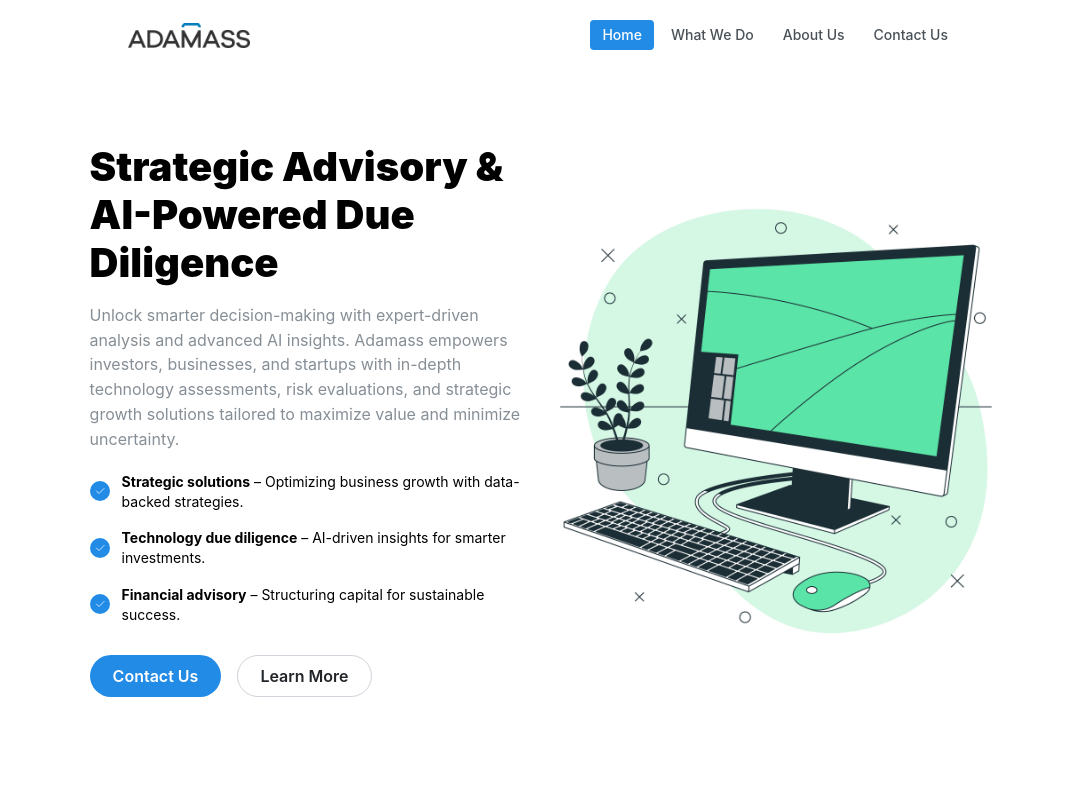
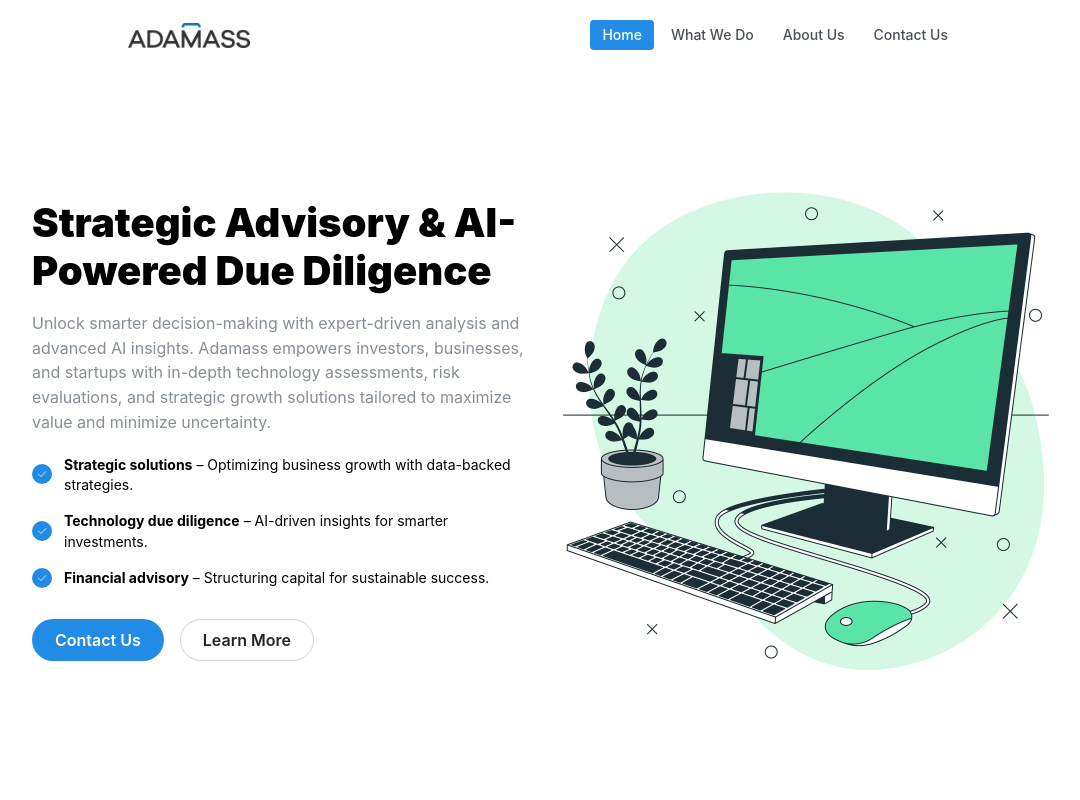
Before and after one commit to KotteJR/ADAMASSTESTFINAL, a Next.js app: page / in a window 1280 px wide. Shown: the top 800 px of the page, without its empty margins (96-1176 px from the left). Built offline with nearby package versions, Linux system fonts and the light colour scheme.

Commit message:
more aesthetic fixes

```diff
--- a/app/styles/HeroBullets.module.scss
+++ b/app/styles/HeroBullets.module.scss
@@ -13,12 +13,12 @@ $mantine-breakpoint-md: 768px;
   margin: 0 auto;
   position: relative;
 
-  @media (max-width: 1024px) {
+  @media (max-width: 100vw) {
     flex-direction: column;
     text-align: left;
     padding-top: 100px !important; /* Extra space for mobile */
-    padding-left: 5%; /* Adjust padding for medium screens */
-    padding-right: 5%; /* Adjust padding for medium screens */
+    padding-left: 0%; /* Adjust padding for medium screens */
+    padding-right: 0%; /* Adjust padding for medium screens */
   }
 
   @media (max-width: $mantine-breakpoint-xs) {
```
